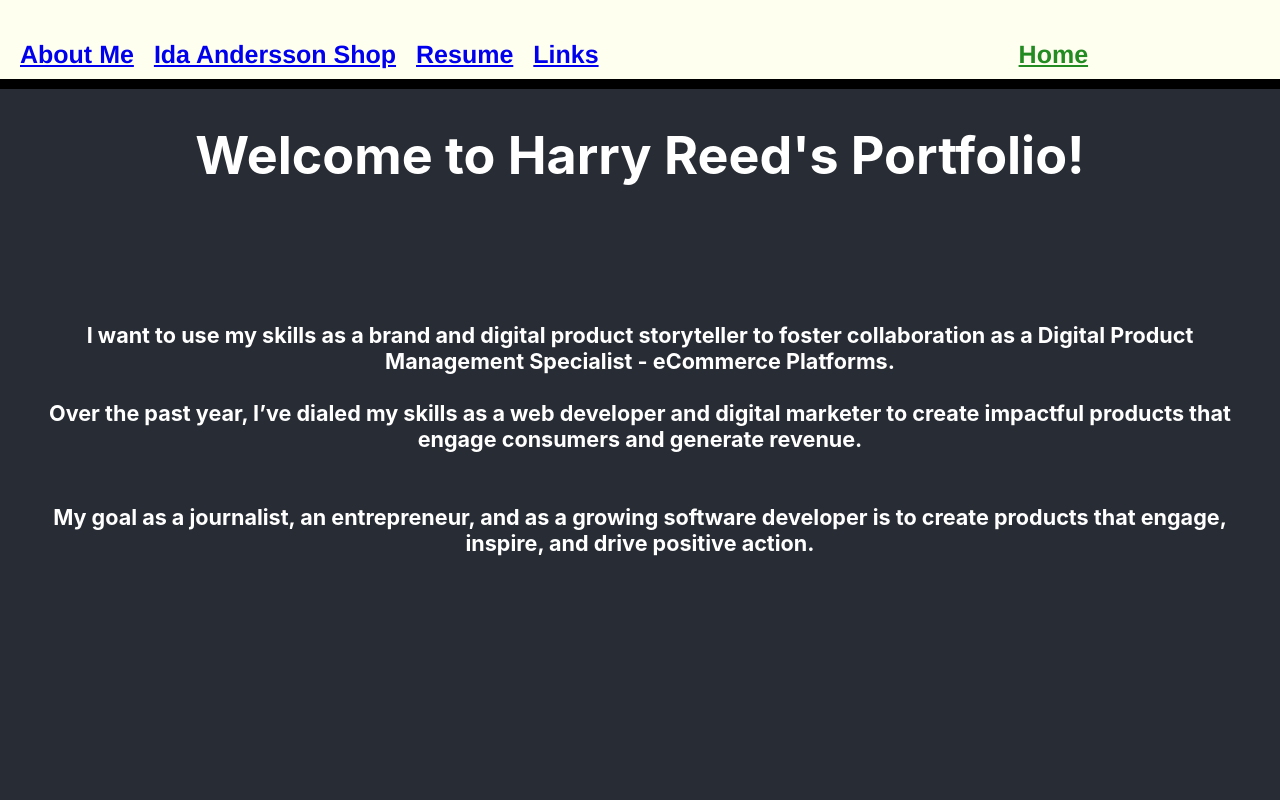
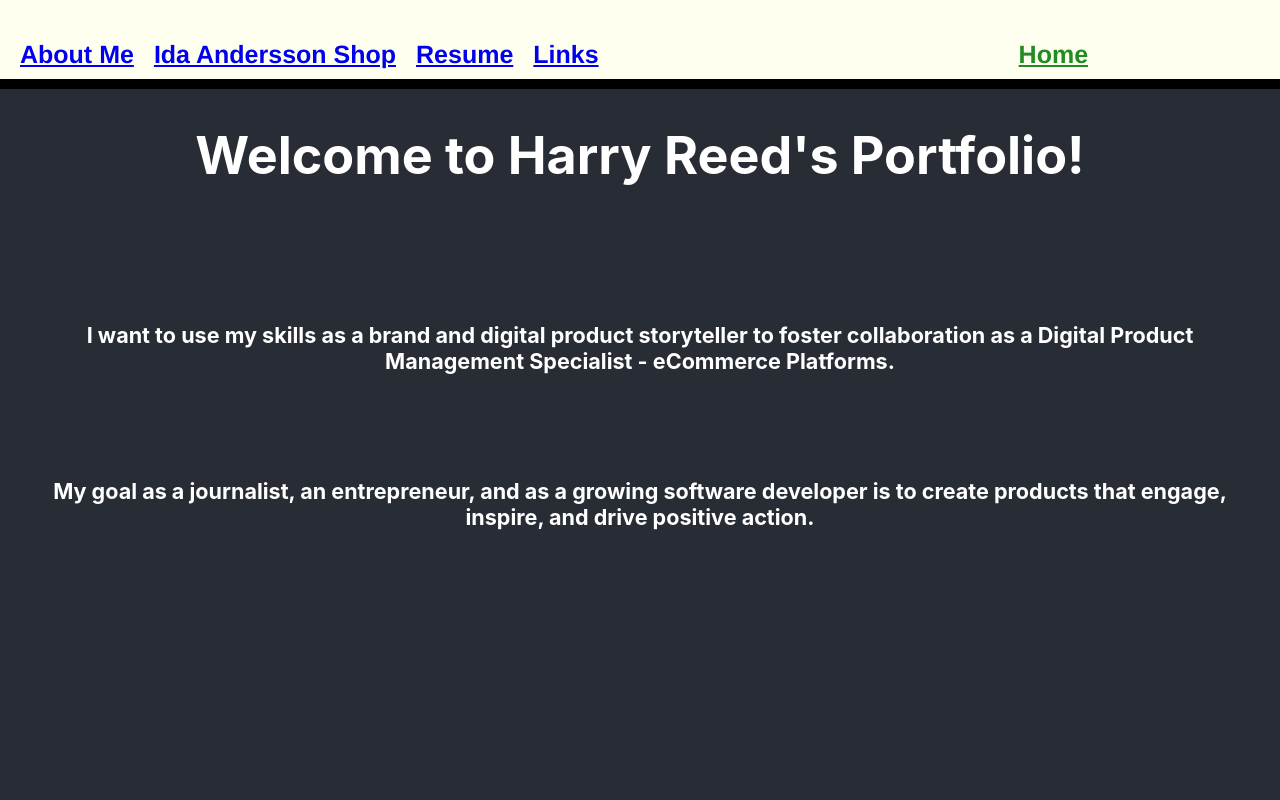
Before and after one commit to HGreedo/nuReactPortfolio, a React (Create React App) app: page / in a window 1280 px wide. Shown: the top 800 px of the page. Built offline with nearby package versions, Linux system fonts and the light colour scheme.

Commit message:
commit to 'main'

```diff
--- a/src/pages/Home.js
+++ b/src/pages/Home.js
@@ -8,9 +8,7 @@ function Home() {
           <h5 className="home-blurb">I want to use my skills as a brand and digital product storyteller to foster collaboration as a Digital Product Management Specialist - eCommerce Platforms.
               <br/>
               <br/>
-Over the past year, I’ve dialed my skills as a web developer and digital marketer to create impactful products that engage consumers and generate revenue.
 <br/>
-
 <br/>
 <br/>
 My goal as a journalist, an entrepreneur, and as a growing software developer is to create products that engage, inspire, and drive positive action.
```
